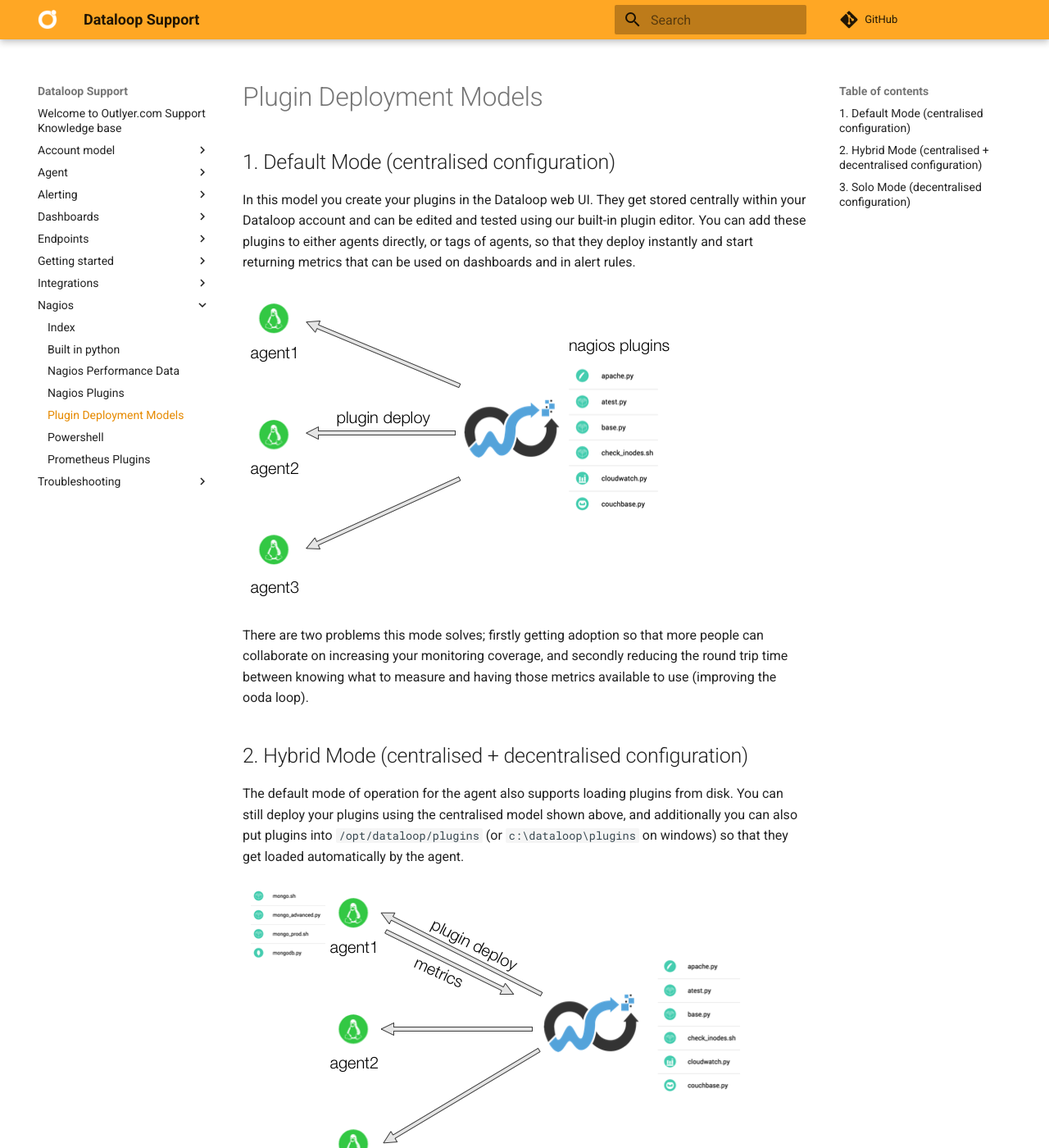
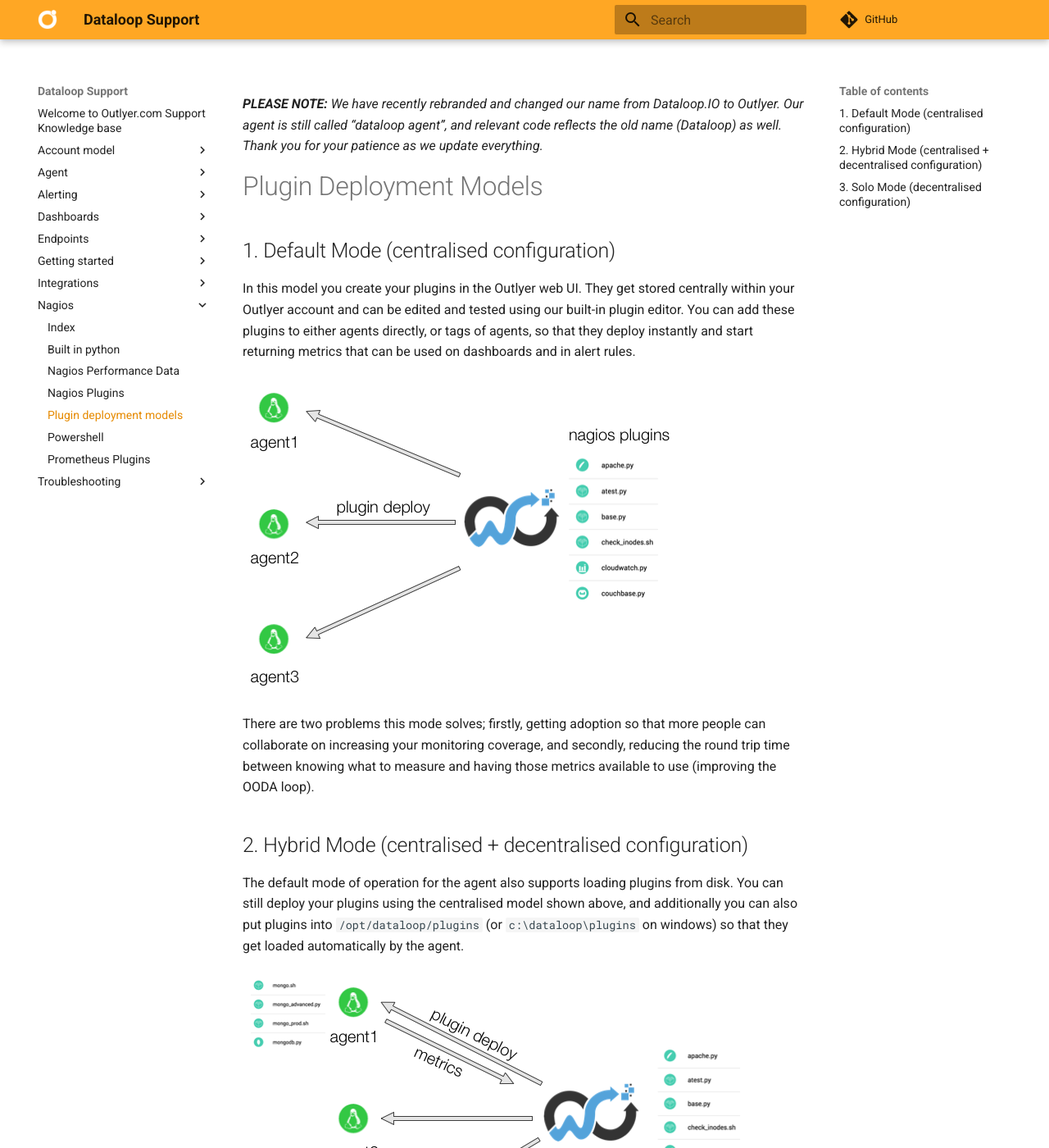
Before and after one commit to dataloop/dataloop-support, an MkDocs documentation site: the page built from docs/nagios/plugin_deployment_models.md, in a window 1280 px wide and 1400 px high. Shown: the whole window at 82% size. Built offline with MkDocs 1.6.1 and Material for MkDocs 9.7.7, drawn with Linux system fonts in a browser that asks for light colours; comment, search, counter and statistics services are not loaded; some of the changed text lies outside the part shown.

Commit message:
Update plugin_deployment_models.md

```diff
--- a/docs/nagios/plugin_deployment_models.md
+++ b/docs/nagios/plugin_deployment_models.md
@@ -1,14 +1,16 @@
+_**PLEASE NOTE:** We have recently rebranded and changed our name from Dataloop.IO to Outlyer. Our agent is still called “dataloop agent”, and relevant code reflects the old name (Dataloop) as well. Thank you for your patience as we update everything._
+
 # Plugin Deployment Models
 
 ## 1. Default  Mode (centralised configuration)
 
 
 
-In this model you create your plugins in the Dataloop web UI. They get stored centrally within your Dataloop account and can be edited and tested using our built-in plugin editor. You can add these plugins to either agents directly, or tags of agents, so that they deploy instantly and start returning metrics that can be used on dashboards and in alert rules.
+In this model you create your plugins in the Outlyer web UI. They get stored centrally within your Outlyer account and can be edited and tested using our built-in plugin editor. You can add these plugins to either agents directly, or tags of agents, so that they deploy instantly and start returning metrics that can be used on dashboards and in alert rules.
 
 ![nagios plugins](../img/nagios_plugins.png)
 
-There are two problems this mode solves;  firstly getting adoption so that more people can collaborate on increasing your monitoring coverage, and secondly reducing the round trip time between knowing what to measure and having those metrics available to use (improving the ooda loop).
+There are two problems this mode solves; firstly, getting adoption so that more people can collaborate on increasing your monitoring coverage, and secondly, reducing the round trip time between knowing what to measure and having those metrics available to use (improving the OODA loop).
 
 
 
@@ -24,7 +26,7 @@
 
 
 
-* In this mode we will never upload the plugins deployed from disk into Dataloop, so they won’t appear in your plugins list. However, the plugins will show as running in the agent details page. Also, the run button will only ever run plugins written in the browser.
+* In this mode we will never upload the plugins deployed from disk into Outlyer, so they won’t appear in your plugins list. However, the plugins will show as running in the agent details page. Also, the run button will only ever run plugins written in the browser.
 
 
 
@@ -36,7 +38,7 @@
 
 ![nagios plugins solo](../img/nagios_plugins_solo.png)
 
-Some benefits to this are that you get to work the way you may always have worked with monitoring tools like Nagios and Sensu. Infact, with Dataloop it’s even simpler than those tools, you simply need to drop plugins into the correct directory and the agent will automatically run them. You’ll still need to tag your agents as before so that metrics appear in dashboards and alert rules based on those tags work.
+Some benefits to this are that you get to work the way you may always have worked with monitoring tools like Nagios and Sensu. Infact, with Outlyer   it’s even simpler than those tools, you simply need to drop plugins into the correct directory and the agent will automatically run them. You’ll still need to tag your agents as before so that metrics appear in dashboards and alert rules based on those tags work.
 
 
 
```
